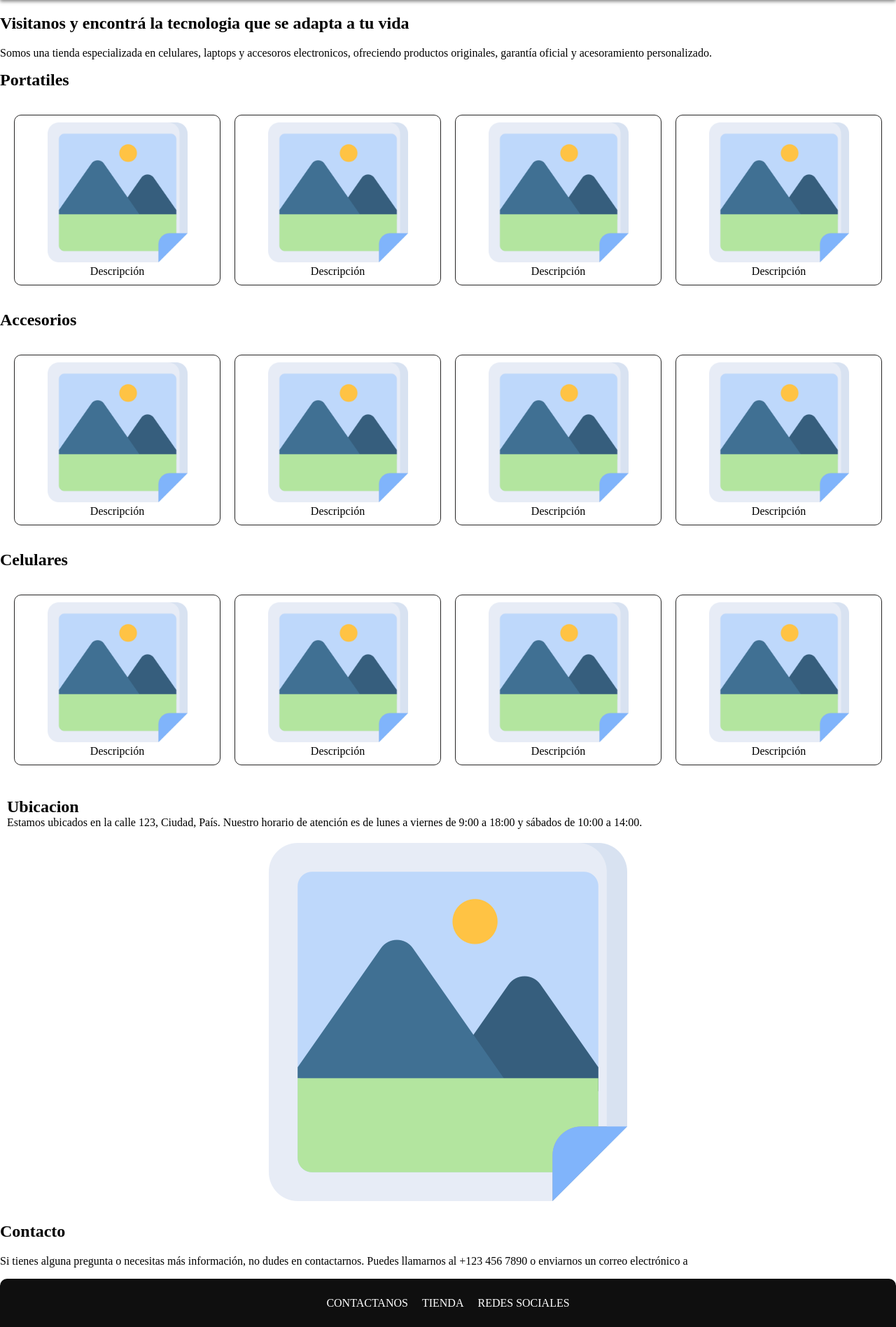
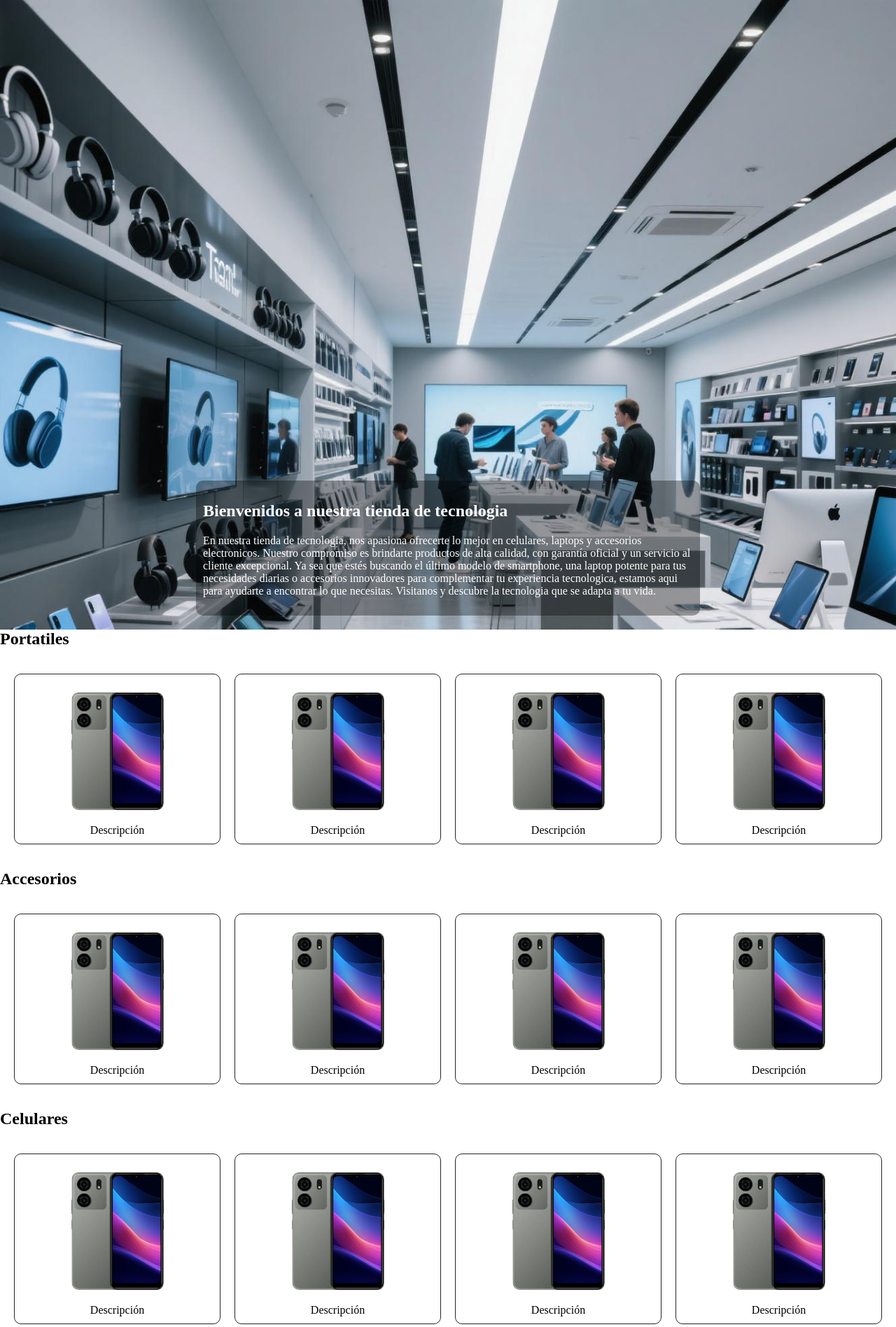
Before and after one commit to Alvaro17-max/Tienda-online, a Flask app: page / in a window 1280 px wide. Shown: the part 108-2005 px from the top of the page at 70% size. Run offline with Flask 3, Linux system fonts and the light colour scheme.

Commit message:
actualización de los cuadros de los productos

```diff
--- a/flask/frontend/static/styles/styles.css
+++ b/flask/frontend/static/styles/styles.css
@@ -11,7 +11,6 @@
     --color-textoClaro:rgb(255, 255, 255);
 
 }
-
 
 body {
     background-color : var(--color-fondoClaro);
@@ -122,6 +121,25 @@ footer {
     }
 
 /*contenido*/
+.perfil_de_tienda {
+    background-image: url('../images/perfil_tienda.png');
+    background-size: cover;
+    display: flex;
+    justify-content: center;
+    align-items: end;
+    width: 100%;
+    height: 900px;
+}
+    .descripcion_de_tienda {
+        background-color: rgba(0, 0, 0, 0.345);
+        color: var(--color-textoClaro);
+        flex-direction: column;
+        padding: 10px;
+        margin: 20px;
+        width: 700px;
+        border-radius: 10px;
+    }
+
 
 /*productos*/
 .productos {
--- a/flask/frontend/templates/index.html
+++ b/flask/frontend/templates/index.html
@@ -4,18 +4,20 @@
 
 {% block content %}
 
+<section class="perfil_de_tienda">
+    <div class="descripcion_de_tienda">
+        <h1>Bienvenidos a nuestra tienda de tecnologia</h1>
+        <p>En nuestra tienda de tecnologia, nos apasiona ofrecerte lo mejor en celulares, laptops y accesorios electronicos. Nuestro compromiso es brindarte productos de alta calidad, con garantía oficial y un servicio al cliente excepcional. Ya sea que estés buscando el último modelo de smartphone, una laptop potente para tus necesidades diarias o accesorios innovadores para complementar tu experiencia tecnologica, estamos aqui para ayudarte a encontrar lo que necesitas. Visitanos y descubre la tecnologia que se adapta a tu vida.</p>
+    </div>
+</section>
 <section>
-    <div>
-        <h2>Visitanos y encontrá la tecnologia que se adapta a tu vida</h2>
-        <p>Somos una tienda especializada en celulares, laptops y accesoros electronicos, ofreciendo productos originales, garantía oficial y acesoramiento personalizado.</p>
-    </div>
     <div class="productos">
         <h2>Portatiles</h2>
         <ol>
             <li>
                 <div class="cuadro_del_producto">
                     <div class="imagen_del_producto">
-                        <a href=""><img src="{{url_for('static', filename='images/imagen.png')}}" alt=""></a>
+                        <a href=""><img src="{{url_for('static', filename='images/celular_x.png')}}" alt=""></a>
                     </div>
                     <div class="descripcion_del_producto">
                         Descripción
@@ -25,7 +27,7 @@
             <li>
                 <div class="cuadro_del_producto">
                     <div class="imagen_del_producto">
-                        <a href=""><img src="{{url_for('static', filename='images/imagen.png')}}" alt=""></a>
+                        <a href=""><img src="{{url_for('static', filename='images/celular_x.png')}}" alt=""></a>
                     </div>
                     <div class="descripcion_del_producto">
                         Descripción
@@ -35,7 +37,7 @@
             <li>
                 <div class="cuadro_del_producto">
                     <div class="imagen_del_producto">
-                        <a href=""><img src="{{url_for('static', filename='images/imagen.png')}}" alt=""></a>
+                        <a href=""><img src="{{url_for('static', filename='images/celular_x.png')}}" alt=""></a>
                     </div>
                     <div class="descripcion_del_producto">
                         Descripción
@@ -45,7 +47,7 @@
             <li>
                 <div class="cuadro_del_producto">
                     <div class="imagen_del_producto">
-                        <a href=""><img src="{{url_for('static', filename='images/imagen.png')}}" alt=""></a>
+                        <a href=""><img src="{{url_for('static', filename='images/celular_x.png')}}" alt=""></a>
                     </div>
                     <div class="descripcion_del_producto">
                         Descripción
@@ -59,7 +61,7 @@
             <li>
                 <div class="cuadro_del_producto">
                     <div class="imagen_del_producto">
-                        <a href=""><img src="{{url_for('static', filename='images/imagen.png')}}" alt=""></a>
+                        <a href=""><img src="{{url_for('static', filename='images/celular_x.png')}}" alt=""></a>
                     </div>
                     <div class="descripcion_del_producto">
                         Descripción
@@ -69,7 +71,7 @@
             <li>
                 <div class="cuadro_del_producto">
                     <div class="imagen_del_producto">
-                        <a href=""><img src="{{url_for('static', filename='images/imagen.png')}}" alt=""></a>
+                        <a href=""><img src="{{url_for('static', filename='images/celular_x.png')}}" alt=""></a>
                     </div>
                     <div class="descripcion_del_producto">
                         Descripción
@@ -79,7 +81,7 @@
             <li>
                 <div class="cuadro_del_producto">
                     <div class="imagen_del_producto">
-                        <a href=""><img src="{{url_for('static', filename='images/imagen.png')}}" alt=""></a>
+                        <a href=""><img src="{{url_for('static', filename='images/celular_x.png')}}" alt=""></a>
                     </div>
                     <div class="descripcion_del_producto">
                         Descripción
@@ -89,7 +91,7 @@
             <li>
                 <div class="cuadro_del_producto">
                     <div class="imagen_del_producto">
-                        <a href=""><img src="{{url_for('static', filename='images/imagen.png')}}" alt=""></a>
+                        <a href=""><img src="{{url_for('static', filename='images/celular_x.png')}}" alt=""></a>
                     </div>
                     <div class="descripcion_del_producto">
                         Descripción
@@ -103,7 +105,7 @@
             <li>
                 <div class="cuadro_del_producto">
                     <div class="imagen_del_producto">
-                        <a href=""><img src="{{url_for('static', filename='images/imagen.png')}}" alt=""></a>
+                        <a href=""><img src="{{url_for('static', filename='images/celular_x.png')}}" alt=""></a>
                     </div>
                     <div class="descripcion_del_producto">
                         Descripción
@@ -113,7 +115,7 @@
             <li>
                 <div class="cuadro_del_producto">
                     <div class="imagen_del_producto">
-                        <a href=""><img src="{{url_for('static', filename='images/imagen.png')}}" alt=""></a>
+                        <a href=""><img src="{{url_for('static', filename='images/celular_x.png')}}" alt=""></a>
                     </div>
                     <div class="descripcion_del_producto">
                         Descripción
@@ -123,7 +125,7 @@
             <li>
                 <div class="cuadro_del_producto">
                     <div class="imagen_del_producto">
-                        <a href=""><img src="{{url_for('static', filename='images/imagen.png')}}" alt=""></a>
+                        <a href=""><img src="{{url_for('static', filename='images/celular_x.png')}}" alt=""></a>
                     </div>
                     <div class="descripcion_del_producto">
                         Descripción
@@ -133,7 +135,7 @@
             <li>
                 <div class="cuadro_del_producto">
                     <div class="imagen_del_producto">
-                        <a href=""><img src="{{url_for('static', filename='images/imagen.png')}}" alt=""></a>
+                        <a href=""><img src="{{url_for('static', filename='images/celular_x.png')}}" alt=""></a>
                     </div>
                     <div class="descripcion_del_producto">
                         Descripción
```
Also changed, not shown: flask/frontend/static/images/celular_x.png (added), flask/frontend/static/images/perfil_tienda.png (added).
